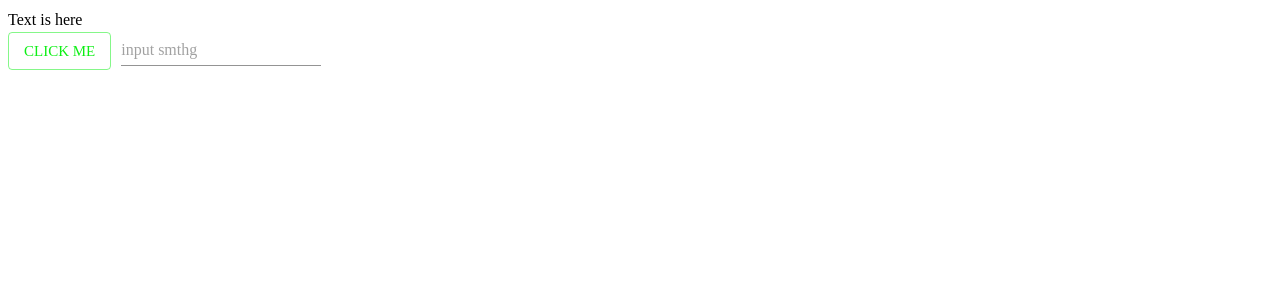
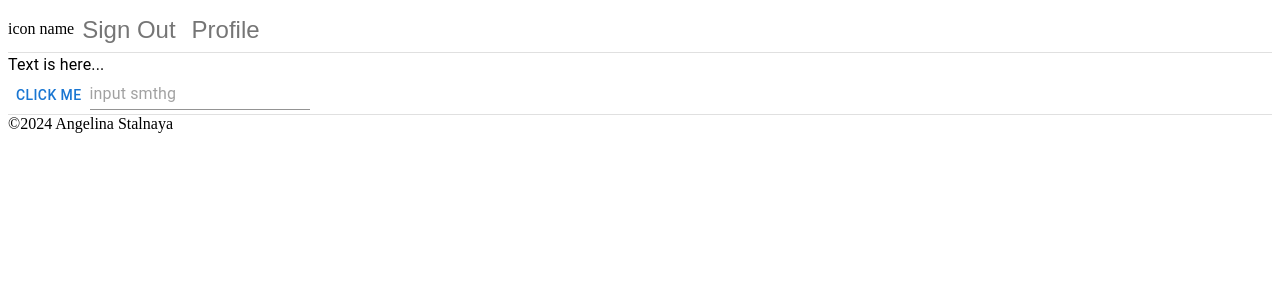
Before and after one commit to AngelinaStalnaya/goods_cost_app, a React (Create React App) app: page /profile in a window 1280 px wide. Shown: the top 300 px of the page. Built offline with nearby package versions, Linux system fonts and the light colour scheme.

Commit message:
header & footer added

```diff
--- a/src/App.js
+++ b/src/App.js
@@ -1,22 +1,27 @@
 import React from "react";
-import { ThemeProvider } from "@mui/material/styles";
-import theme from "./styles/theme";
-import { Typography, Input } from "@mui/material";
-import CommonBtn from './components/buttons/ComonBtn'
-
-
+// import { ThemeProvider } from "@mui/material/styles";
+// import theme from "./styles/theme";
+import { Typography, Input, Divider } from "@mui/material";
+import CommonBtn from "./components/buttons/ComonBtn";
+import Header from "./components/Header";
+import Footer from "./components/Footer";
 
 const App = () => {
   return (
-    <ThemeProvider theme={theme}>
-      <div className="App">
-        <Typography>Text is here</Typography>
-        <CommonBtn sx={{marginRight: '10px'}} variant='outlined' handleBtnClick={() =>  alert('click')}>
-            Click me
-        </CommonBtn>
-        <Input placeholder='input smthg'></Input>
-      </div>
-    </ThemeProvider>
+    // <ThemeProvider theme={theme}>
+    <div className="App">
+      <Header />
+      <Divider />
+
+      <Typography>Text is here...</Typography>
+      <CommonBtn>Click me</CommonBtn>
+      <Input placeholder="input smthg"></Input>
+
+
+      <Divider />
+      <Footer />
+    </div>
+    // </ThemeProvider>
   );
 };
 
--- /dev/null
+++ b/src/components/Footer.jsx
@@ -0,0 +1,10 @@
+import React from 'react';
+
+const Footer = () => {
+  return (
+    <>
+    ©2024 Angelina Stalnaya
+    </>
+  )
+};
+export default Footer;
--- /dev/null
+++ b/src/components/Header.jsx
@@ -0,0 +1,40 @@
+import React from "react";
+import IconBtn from "./buttons/IconBtn";
+import { useState } from "react";
+
+const Header = () => {
+  const [authorized, setAuthorized] = useState(true);
+  return (
+    <header className="header">
+      icon name
+      {authorized ? (
+        <>
+          <IconBtn
+            aria_label="Sign out"
+            handlebtnclick={(e) => {
+              e.preventDefault();
+              console.log('sign out clicked')
+              setAuthorized(false);
+            }}
+          >
+            Sign Out
+          </IconBtn>
+          <IconBtn>Profile</IconBtn>
+        </>
+      ) : (
+        <IconBtn
+          aria_label="Sign in"
+          handlebtnclick={(e) => {
+            e.preventDefault();
+            console.log('sign in clicked')
+            setAuthorized(true);
+          }}
+        >
+          Sign In
+        </IconBtn>
+      )}
+    </header>
+  );
+};
+
+export default Header;
--- a/src/components/buttons/IconBtn.jsx
+++ b/src/components/buttons/IconBtn.jsx
@@ -1,9 +1,9 @@
 import React from "react";
 import { IconButton } from "@mui/material";
 
-const IconBtn = ({ children, aria_label, color, size }) => {
+const IconBtn = ({ children, aria_label, color, size, handlebtnclick }) => {
   return (
-    <IconButton aria-label={aria_label} color={color} size={size}>
+    <IconButton aria-label={aria_label} color={color} size={size} onClick={handlebtnclick}>
       {children}
     </IconButton>
   );
--- /dev/null
+++ b/src/styles/styles.css
@@ -0,0 +1,81 @@
+:root {
+  $purple_50: "#f4e6f8";
+  $purple_100: "#e2c0ee";
+  $purple_200: "#d097e4";
+  $purple_300: "#bd6dd8";
+  $purple_400: "#ae4dcf";
+  $purple_500: "#a02ec6";
+  $purple_600: "#902bbf";
+  $purple_700: "#7c27b7";
+  $purple_800: "#6923af";
+  $purple_900: "#441ca2";
+  $purple_main: "#a02ec6";
+  $green_50: "#ecfee8";
+  $green_100: "#d0fcc6";
+  $green_200: "#aefaa0";
+  $green_300: "#85f774";
+  $green_400: "#5af34c";
+  $green_500: "#0def15";
+  $green_600: "#00dd06";
+  $green_700: "#00c700";
+  $green_800: "#00b300";
+  $green_900: "#008f00";
+  $green_main: "#0def15";
+  $wine_50: "#fbe4ea";
+  $wine_100: "#f7bcca";
+  $wine_200: "#f192a8";
+  $wine_300: "#eb6887";
+  $wine_400: "#e44c6e";
+  $wine_500: "#df3858";
+  $wine_600: "#ce3355";
+  $wine_700: "#b92e51";
+  $wine_800: "#a4294d";
+  $wine_900: "#7f2246";
+  $wine_main: "#b92e51";
+  $marshmallows_50: "#fde2ee";
+  $marshmallows_100: "#fab7d5";
+  $marshmallows_200: "#f886b8";
+  $marshmallows_300: "#f64e9b";
+  $marshmallows_400: "#f50083";
+  $marshmallows_500: "#f5006a";
+  $marshmallows_600: "#e40067";
+  $marshmallows_700: "#cd0062";
+  $marshmallows_800: "#b8005f";
+  $marshmallows_900: "#910059";
+  $marshmallows_main: "#f50083";
+  $terracot_50: "#fefce6";
+  $terracot_100: "#fbf7c1";
+  $terracot_200: "#f9f199";
+  $terracot_300: "#f7ec70";
+  $terracot_400: "#f4e74f";
+  $terracot_500: "#f1e22d";
+  $terracot_600: "#f2d12a";
+  $terracot_700: "#f1ba21";
+  $terracot_800: "#efa217";
+  $terracot_900: "#eb7903";
+  $terracot_main: "#efa217";
+  $mint_50: "#e4ffee";
+  $mint_100: "#beffd4";
+  $mint_200: "#8dffb7";
+  $mint_300: "#3aff96";
+  $mint_400: "#00fb79";
+  $mint_500: "#00f563";
+  $mint_600: "#00e357";
+  $mint_700: "#00ce49";
+  $mint_800: "#00bc3d";
+  $mint_900: "#009a27";
+  $mint_main: "#3aff96";
+}
+
+.App {
+  padding: 10px;
+  margin: 25px;
+  border: 2px dotted $mint_300;
+  background-color: blueviolet;
+}
+
+
+.header {
+    padding: 25px;
+    background-color: $mint_300;
+}
```
Also changed, not shown: src/components/pages/Profile.jsx (added, +9 -0 lines).
